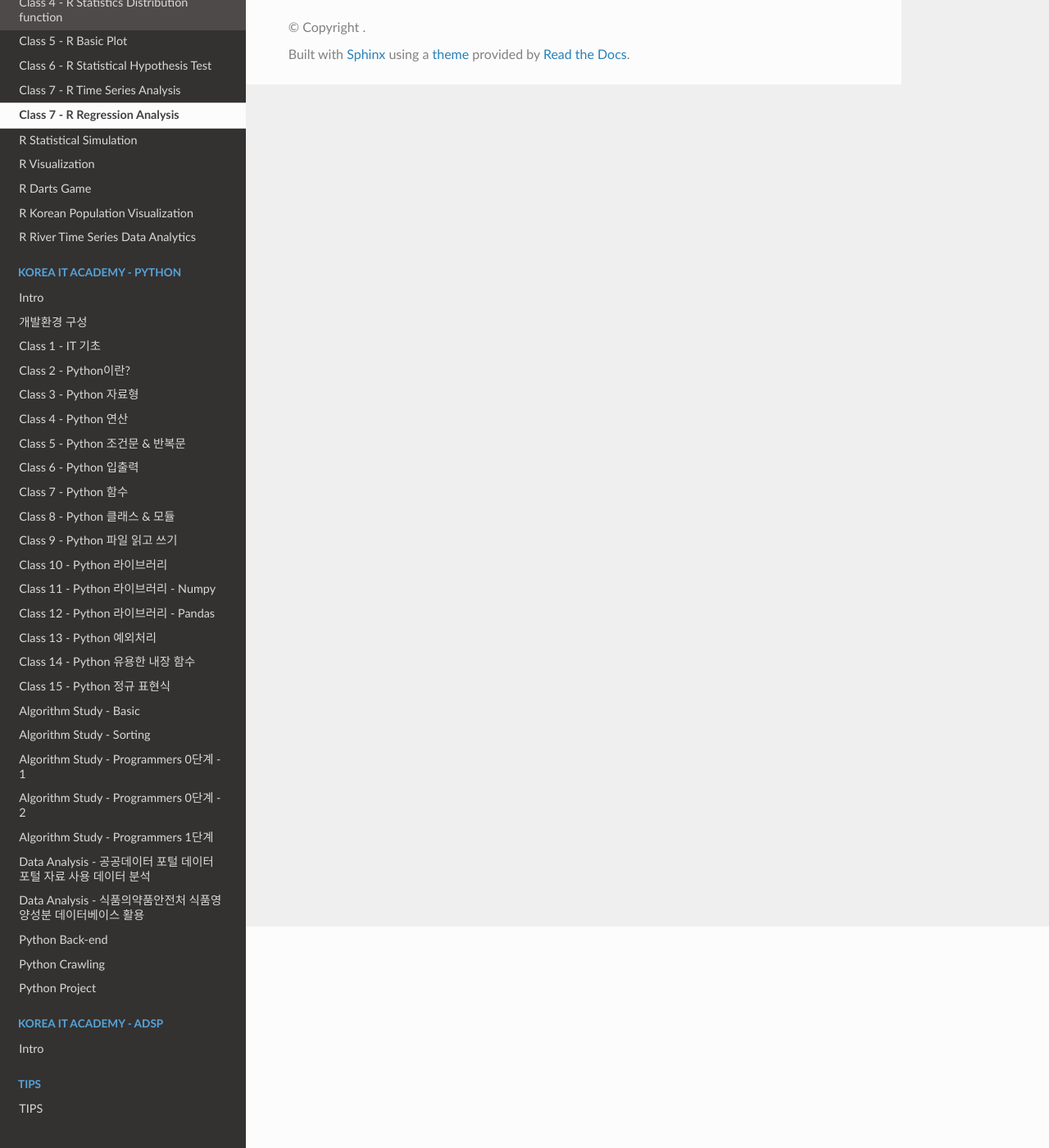
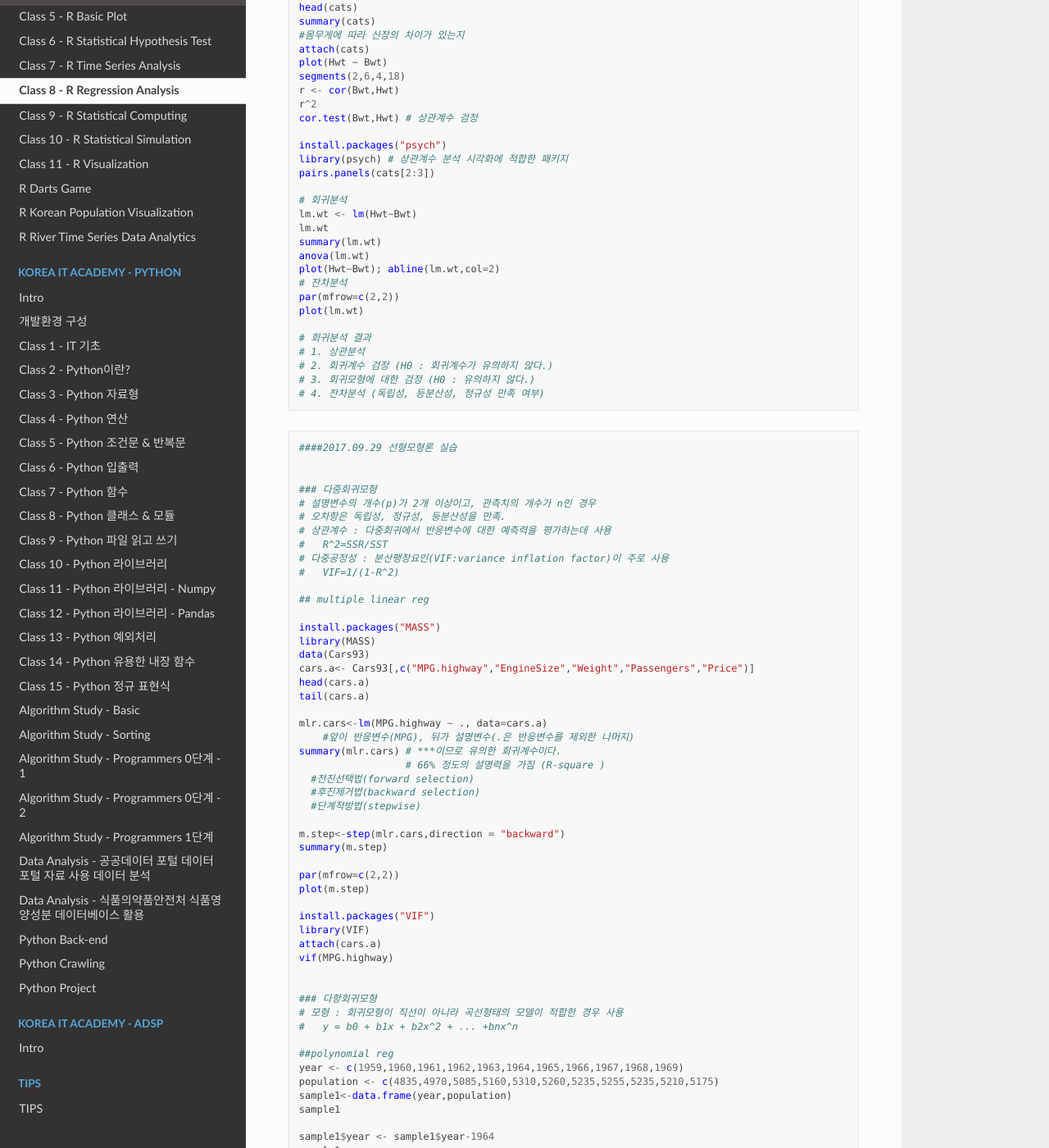
Before and after one commit to JeongSooNa/JeongSooNa-Docs, a Sphinx documentation site: the page built from docs/Korea_IT_Academy-DA/class_8.md, in a window 1280 px wide and 1400 px high, scrolled down 270 px. Shown: the whole window at 82% size. Built offline with Sphinx 7.4.7 and the Read the Docs theme 3.1.0, drawn with Linux system fonts in a browser that asks for light colours; pages that are not in the unit, such as notebooks, are missing from menus; some of the changed text lies outside the part shown.

Commit message:
update docs

````diff
--- a/docs/Korea_IT_Academy-DA/statistical_simulation.md
+++ b/docs/Korea_IT_Academy-DA/class_10.md
@@ -1,4 +1,4 @@
-# R Statistical Simulation
+# Class 10 - R Statistical Simulation
 
 - R을 통해 다양한 통계 모의 실험을 구현
 
@@ -261,3 +261,5 @@ burnt<-sum(V==2)
 mtext(side=1,at=20,line=2,paste("burnt = ",burnt))
 mtext(side=1,at=2,line=2,paste("time = ",time))
 ```
+
+##### 요정도?
--- a/docs/Korea_IT_Academy-DA/class_8.md
+++ b/docs/Korea_IT_Academy-DA/class_8.md
@@ -1,3 +1,118 @@
-# Class 7 - R Regression Analysis
+# Class 8 - R Regression Analysis
 
 - 회귀분석 Data 쭉 올린 후 설명 및 분석 결과 해석 예정
+
+```r
+library(MASS)
+data(cats)
+str(cats)
+head(cats)
+summary(cats)
+#몸무게에 따라 신장의 차이가 있는지
+attach(cats)
+plot(Hwt ~ Bwt)
+segments(2,6,4,18)
+r <- cor(Bwt,Hwt)
+r^2
+cor.test(Bwt,Hwt) # 상관계수 검정
+
+install.packages("psych")
+library(psych) # 상관계수 분석 시각화에 적합한 패키지
+pairs.panels(cats[2:3])
+
+# 회귀분석
+lm.wt <- lm(Hwt~Bwt)
+lm.wt
+summary(lm.wt)
+anova(lm.wt)
+plot(Hwt~Bwt); abline(lm.wt,col=2)
+# 잔차분석
+par(mfrow=c(2,2))
+plot(lm.wt)
+
+# 회귀분석 결과
+# 1. 상관분석
+# 2. 회귀계수 검정 (H0 : 회귀계수가 유의하지 않다.)
+# 3. 회귀모형에 대한 검정 (H0 : 유의하지 않다.)
+# 4. 잔차분석 (독립성, 등분산성, 정규성 만족 여부)
+```
+
+```r
+####2017.09.29 선형모형론 실습
+
+
+### 다중회귀모형
+# 설명변수의 개수(p)가 2개 이상이고, 관측치의 개수가 n인 경우
+# 오차항은 독립성, 정규성, 등분산성을 만족.
+# 상관계수 : 다중회귀에서 반응변수에 대한 예측력을 평가하는데 사용
+#   R^2=SSR/SST
+# 다중공정성 : 분산팽창요인(VIF:variance inflation factor)이 주로 사용
+#   VIF=1/(1-R^2)
+
+## multiple linear reg
+
+install.packages("MASS")
+library(MASS)
+data(Cars93)
+cars.a<- Cars93[,c("MPG.highway","EngineSize","Weight","Passengers","Price")]
+head(cars.a)
+tail(cars.a)
+
+mlr.cars<-lm(MPG.highway ~ ., data=cars.a)
+    #앞이 반응변수(MPG), 뒤가 설명변수(.은 반응변수를 제외한 나머지)
+summary(mlr.cars) # ***이므로 유의한 회귀계수이다.
+                  # 66% 정도의 설명력을 가짐 (R-square )
+  #전진선택법(forward selection)
+  #후진제거법(backward selection)
+  #단계적방법(stepwise)
+
+m.step<-step(mlr.cars,direction = "backward")
+summary(m.step)
+
+par(mfrow=c(2,2))
+plot(m.step)
+
+install.packages("VIF")
+library(VIF)
+attach(cars.a)
+vif(MPG.highway)
+
+
+### 다항회귀모형
+# 모형 : 회귀모형이 직선이 아니라 곡선형태의 모델이 적합한 경우 사용
+#   y = b0 + b1x + b2x^2 + ... +bnx^n
+
+##polynomial reg
+year <- c(1959,1960,1961,1962,1963,1964,1965,1966,1967,1968,1969)
+population <- c(4835,4970,5085,5160,5310,5260,5235,5255,5235,5210,5175)
+sample1<-data.frame(year,population)
+sample1
+
+sample1$year <- sample1$year-1964
+sample1
+par(mfrow=c(1,1))
+plot(sample1$year, sample1$population, type="b")
+
+fit1 <- lm(sample1$population ~sample1$year)
+fit2 <- lm(sample1$population ~sample1$year +
+             I(sample1$year^2))
+fit3 <- lm(sample1$population ~sample1$year +
+             I(sample1$year^2) + I(sample1$year^3))
+fit2b <- lm(sample1$population ~
+              poly(sample1$year,2,raw=TRUE))
+fit3b <- lm(sample1$population ~
+              poly(sample1$year,3,raw=TRUE))
+
+summary(fit1)
+summary(fit2) #설명력이 좋게 나옴
+summary(fit3) #설명력이 좋게 나옴 (2차나 3차를 이용하는것이 좋다고 판단.)
+
+summary(fit2b)
+summary(fit3b)
+
+plot(sample1$population ~ sample1$year)
+abline(fit3, col=2)
+
+
+### 가변수(dummy variable) : 설명변수가 질적변수(숫자가 아닌것.)일 때 사용
+```
````
Also changed, not shown: docs/Korea_IT_Academy-DA/class_11.md (added, +5 -0 lines), docs/Korea_IT_Academy-DA/class_9.md (added, +40 -0 lines), docs/Korea_IT_Academy-DA/visualization.md (deleted, +0 -3 lines), docs/index.md (+3 -2 lines).
